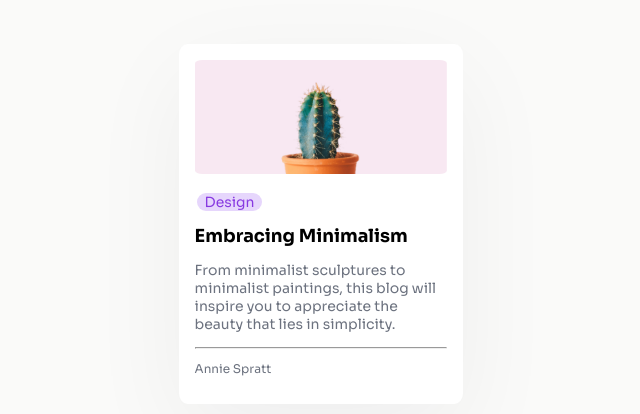
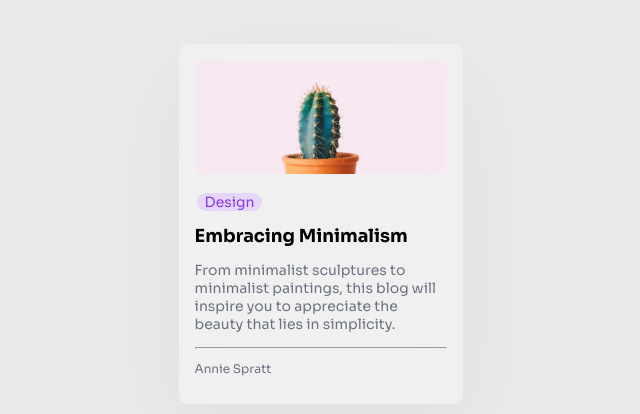
Before and after one commit to TipsySpirit0/minimal-blog-card, a plain HTML site: page index.html in a window 1280 px wide. Shown: the part 124-538 px from the top of the page, without its empty margins (319-959 px from the left). Drawn offline with Linux system fonts and the light colour scheme.

Commit message:
refactor: Improve look and feel

```diff
--- a/styles.css
+++ b/styles.css
@@ -1,5 +1,5 @@
 body {
-  background-color: #fafaf9;
+  background-color: #eaeaea;
   font-family: Sora;
   display: flex;
   justify-content: center;
@@ -19,8 +19,8 @@ p {
   color: #883ae1;
 }
 
-.footer-text{
-    font-size: 0.75rem;
+.footer-text {
+  font-size: 0.75rem;
 }
 
 .container {
@@ -29,7 +29,8 @@ p {
   max-height: fit-content;
   width: 20%;
   height: auto;
-  background-color: #ffffff;
+  background-color: rgba(255, 255, 255, 0.3);
+  backdrop-filter: blur(20px);
   border-radius: 3%;
   padding: 1rem;
   box-shadow: 0px 30px 100px 0px rgba(17, 23, 41, 0.05);
@@ -52,7 +53,7 @@ img {
   text-align: center;
 }
 
-@media (max-width: 640px){
+@media (max-width: 640px) {
   .container {
     margin: 20vh auto;
     max-width: fit-content;
```
